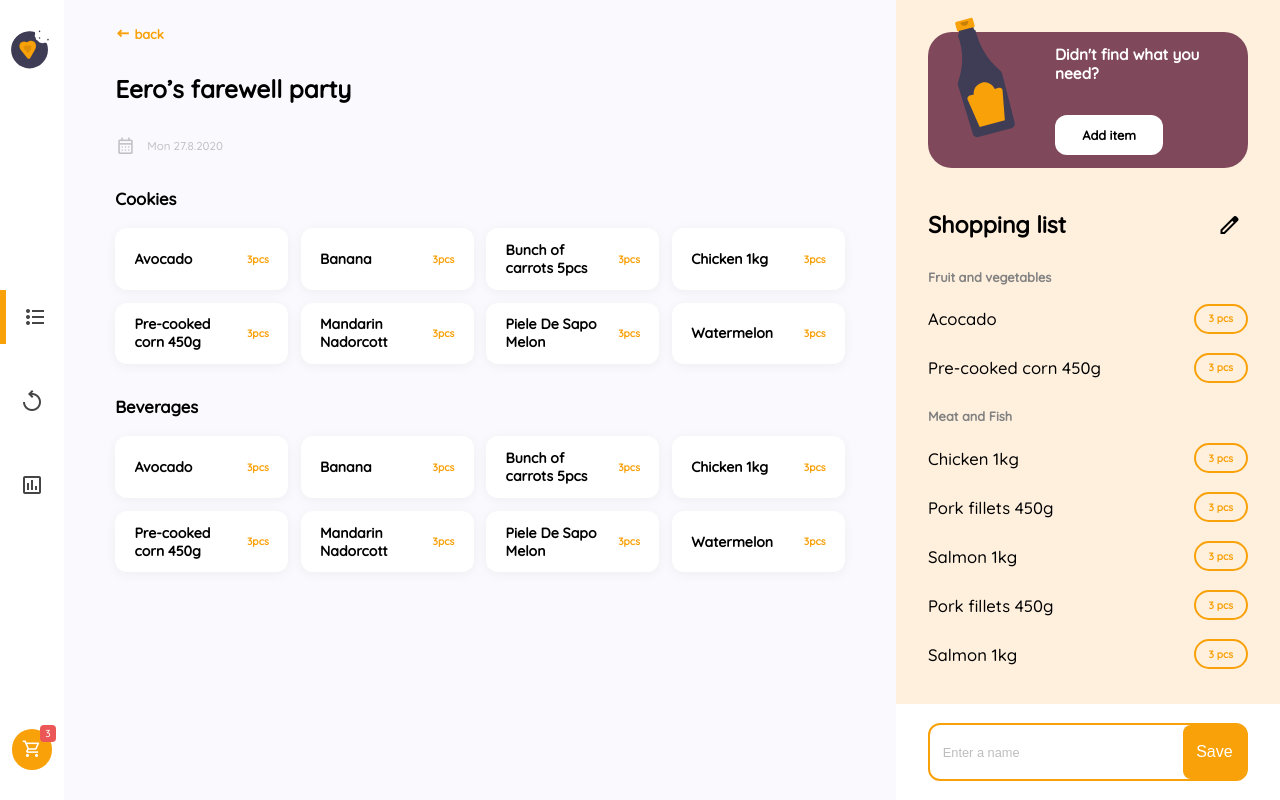
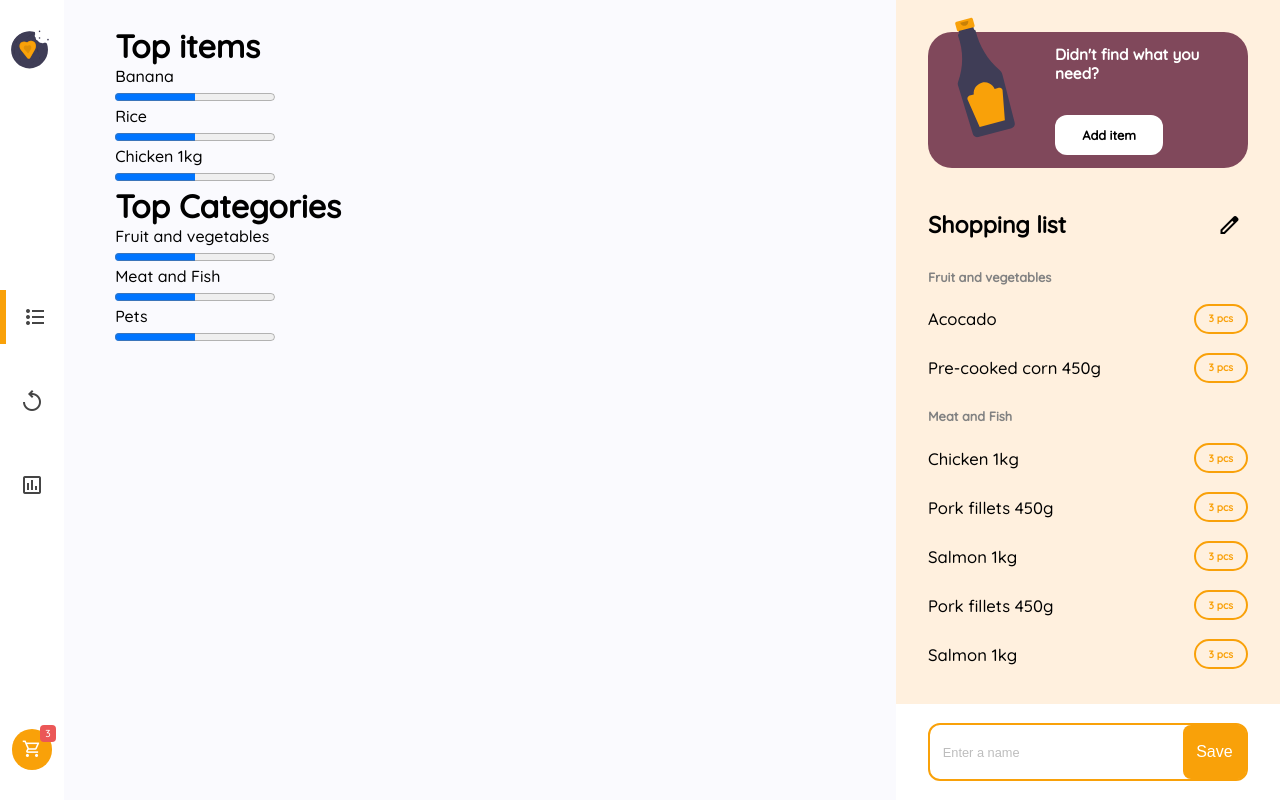
Before and after one commit to christiandionisio/shoppingify, a React (Create React App) app: page / in a window 1280 px wide. Built offline with nearby package versions, Linux system fonts and the light colour scheme.

Commit message:
StatisticsTab html added

```diff
--- /dev/null
+++ b/src/components/tabs/StatisticsTab.tsx
@@ -0,0 +1,43 @@
+
+
+export const StatisticsTab = () => {
+  return (
+    <div className="statistics-tab">
+        <div className="percentage-elements-view">
+            <div className="list-progress-bar-element">
+                <h1>Top items</h1>
+
+                <div className="progress-bar-element">
+                    <p>Banana</p>
+                    <progress value={50} max={100}></progress>
+                </div>
+                <div className="progress-bar-element">
+                    <p>Rice</p>
+                    <progress value={50} max={100}></progress>
+                </div>
+                <div className="progress-bar-element">
+                    <p>Chicken 1kg</p>
+                    <progress value={50} max={100}></progress>
+                </div>
+            </div>
+
+            <div className="list-progress-bar-element">
+                <h1>Top Categories</h1>
+
+                <div className="progress-bar-element">
+                    <p>Fruit and vegetables</p>
+                    <progress value={50} max={100}></progress>
+                </div>
+                <div className="progress-bar-element">
+                    <p>Meat and Fish</p>
+                    <progress value={50} max={100}></progress>
+                </div>
+                <div className="progress-bar-element">
+                    <p>Pets</p>
+                    <progress value={50} max={100}></progress>
+                </div>
+            </div>
+        </div>
+    </div>
+  )
+}
--- a/src/pages/TabsPage.tsx
+++ b/src/pages/TabsPage.tsx
@@ -1,6 +1,7 @@
 // import { ItemsTab } from '../components/tabs/ItemsTab'
 // import { HistoryTab } from '../components/tabs/HistoryTab'
-import { HistoryItemDetail } from '../components/ui/HistoryItemDetail'
+// import { HistoryItemDetail } from '../components/ui/HistoryItemDetail'
+import { StatisticsTab } from '../components/tabs/StatisticsTab'
 import '../styles/pages/TabsPage.css'
 
 export const TabsPage = () => {
@@ -8,7 +9,8 @@ export const TabsPage = () => {
     <div className="tabs-page">
       {/* <ItemsTab /> */}
       {/* <HistoryTab /> */}
-      <HistoryItemDetail />
+      {/* <HistoryItemDetail /> */}
+      <StatisticsTab />
     </div>
   )
 }
```
